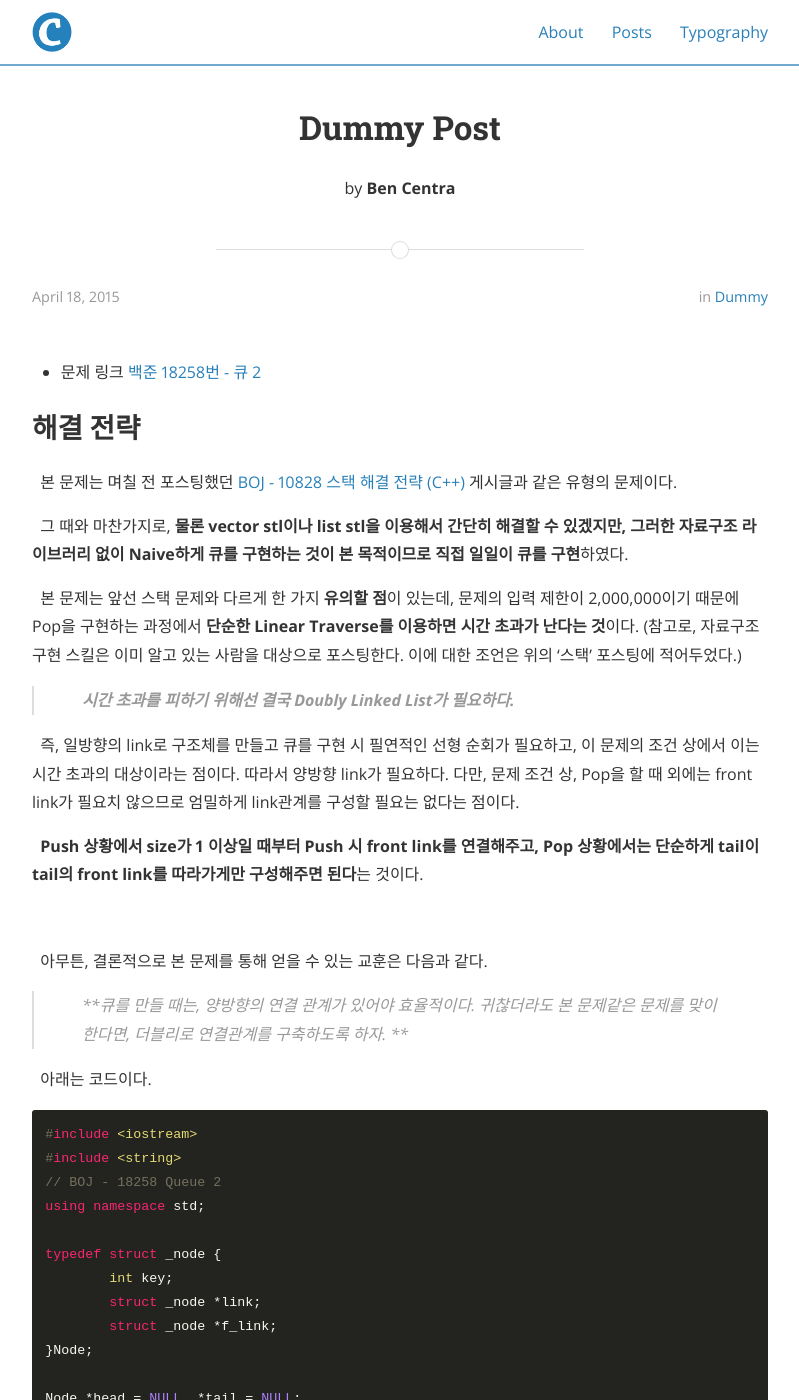
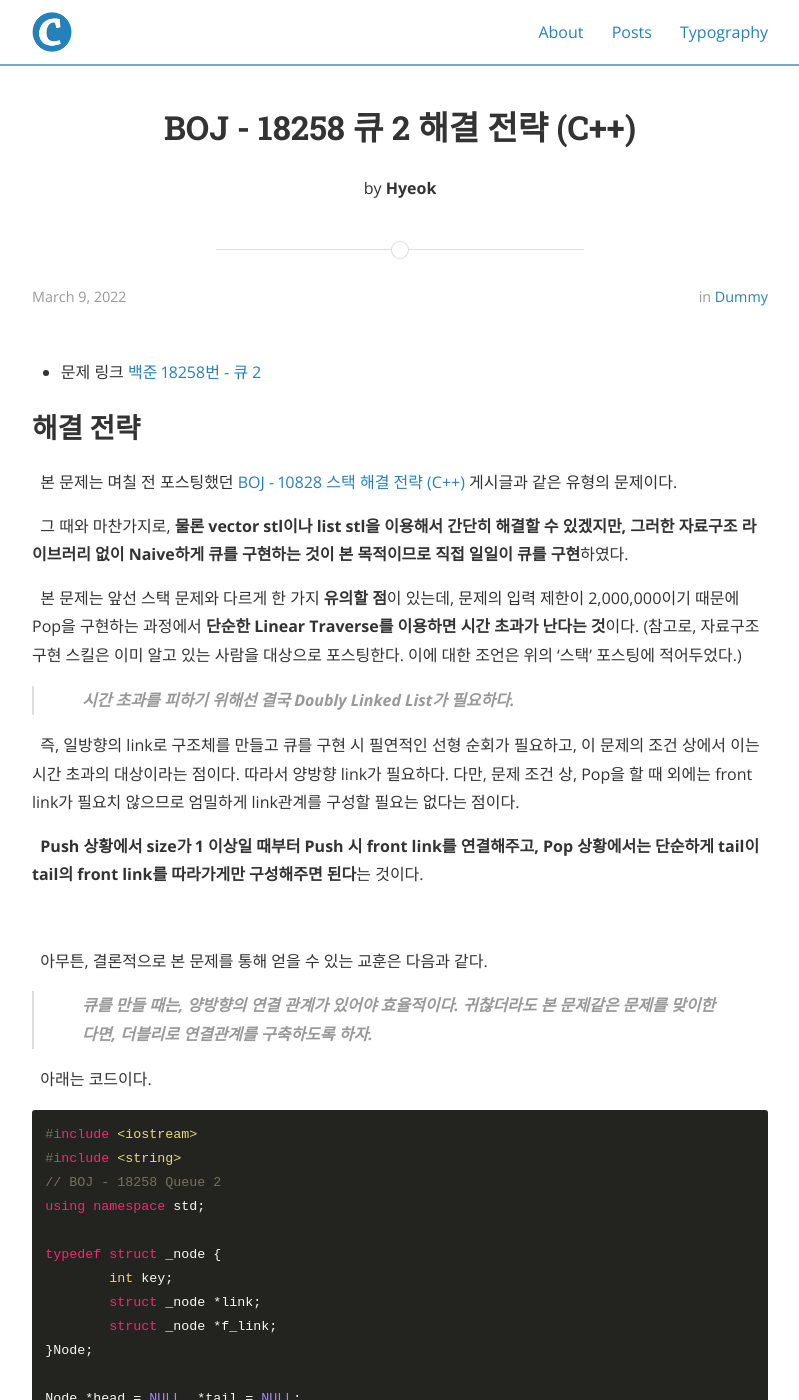
Before and after one commit to junttang/junttang.github.io, a Jekyll site: the page built from _posts/2015-04-18-dummy.md, in a window 1280 px wide and 1400 px high. Shown: the whole window, without its empty margins (240-1039 px from the left). Built offline with Jekyll 4.4.1, drawn with Linux system fonts in a browser that asks for light colours; nearby versions of some CDN libraries.

Commit message:
Update 2015-04-18-dummy.md

```diff
--- a/_posts/2015-04-18-dummy.md
+++ b/_posts/2015-04-18-dummy.md
@@ -1,8 +1,8 @@
 ---
 layout: post
-title:  "Dummy Post"
-date:   2015-04-18T14:25:52-05:00
-author: Ben Centra
+title:  "BOJ - 18258 큐 2 해결 전략 (C++)"
+date:   2022-03-09T14:25:52-05:00
+author: Hyeok
 categories: Dummy
 ---
 
@@ -26,8 +26,7 @@ categories: Dummy
 
 &nbsp; 아무튼, 결론적으로 본 문제를 통해 얻을 수 있는 교훈은 다음과 같다.
 
-> _**큐를 만들 때는, 양방향의 연결 관계가 있어야 효율적이다. 귀찮더라도 본 문제같은 문제를 맞이한다면, 더블리로 연결관계를 구축하도록 하자.
-**_
+> _**큐를 만들 때는, 양방향의 연결 관계가 있어야 효율적이다. 귀찮더라도 본 문제같은 문제를 맞이한다면, 더블리로 연결관계를 구축하도록 하자.**_
 
 &nbsp; 아래는 코드이다.
 
```
